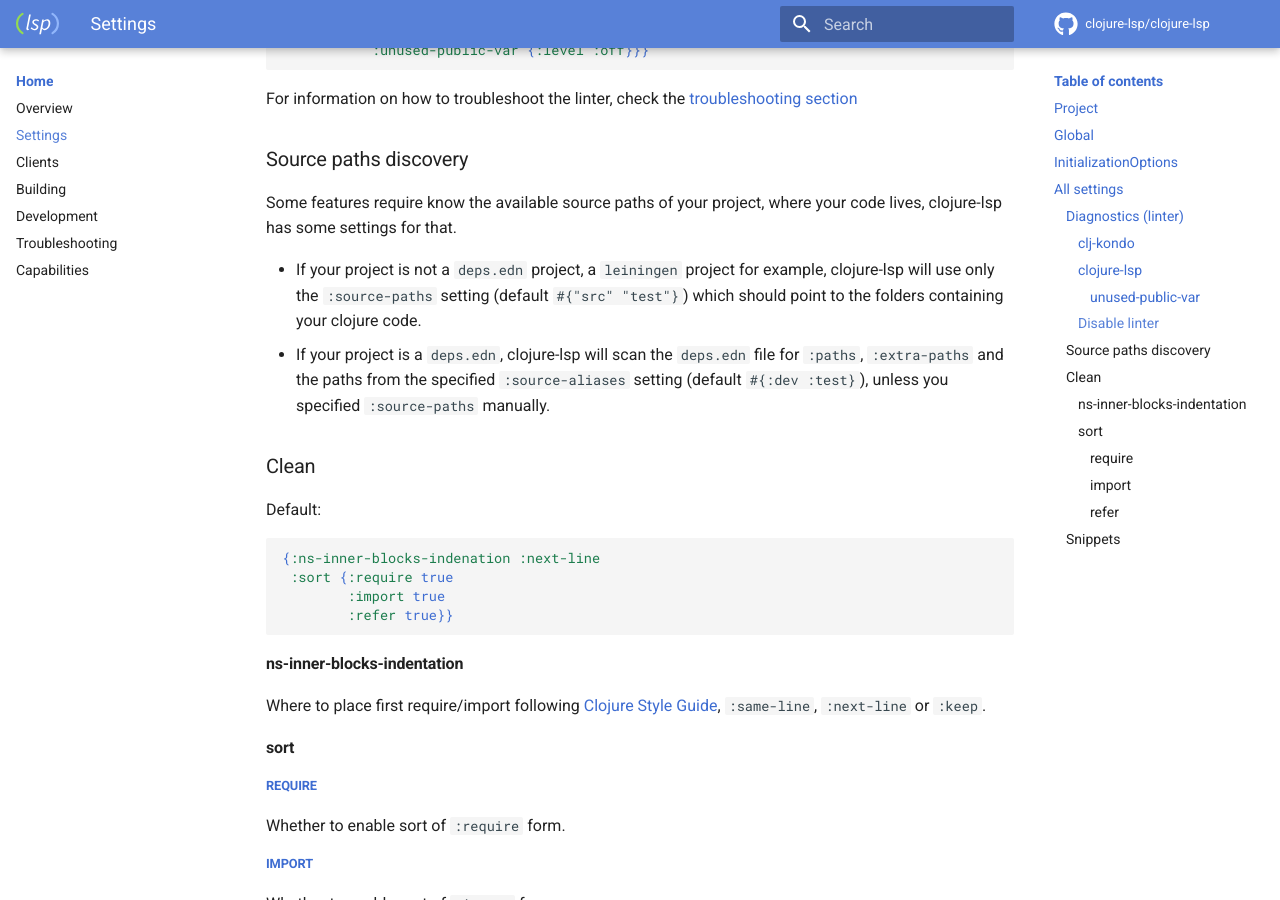
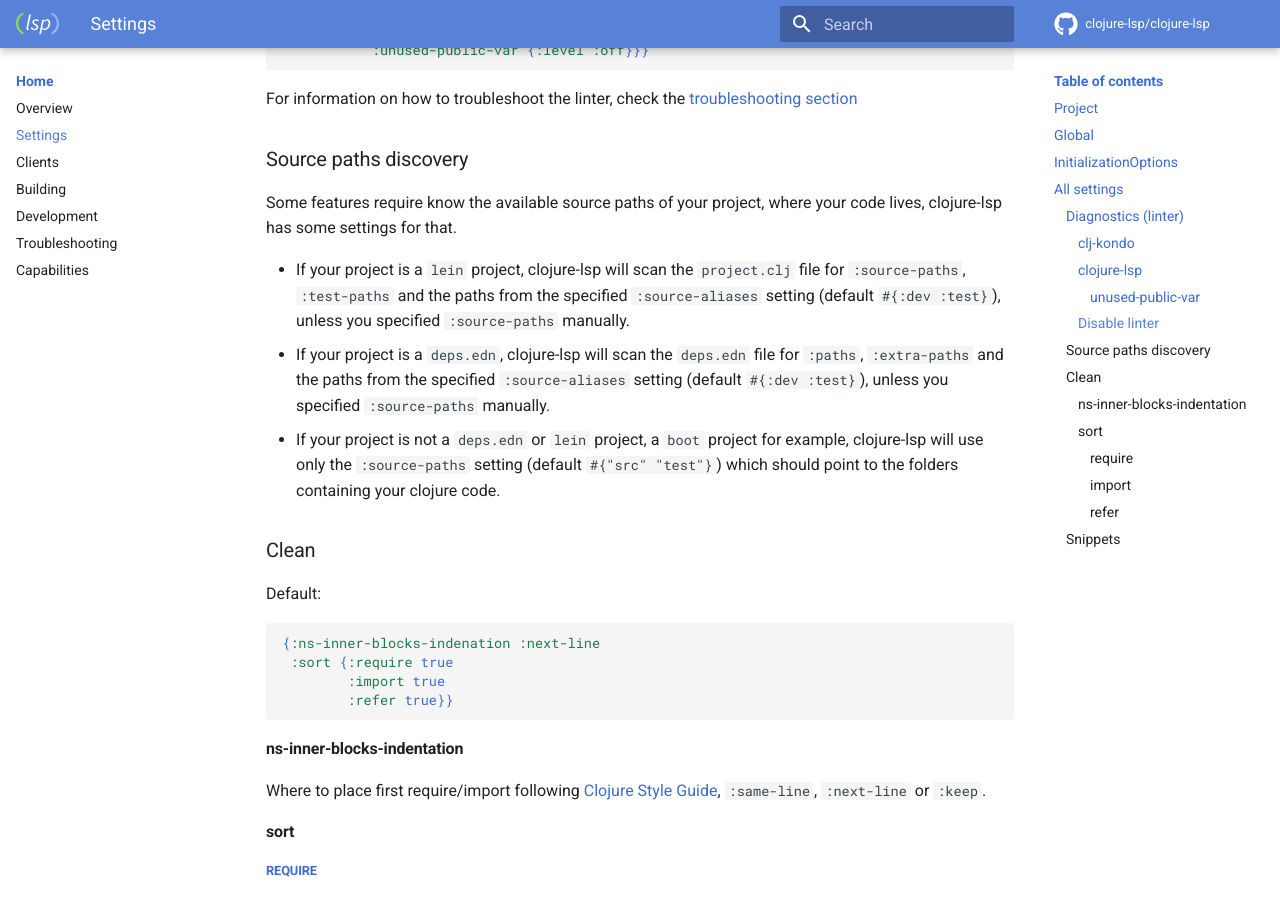
Before and after one commit to clojure-lsp/clojure-lsp, an MkDocs documentation site: the page built from docs/settings.md, in a window 1280 px wide and 900 px high, scrolled down 3996 px. Built offline with MkDocs 1.6.1 and Material for MkDocs 9.7.7, drawn with Linux system fonts in a browser that asks for light colours; comment, search, counter and statistics services are not loaded.

Commit message:
Improve source paths discoverability for `leiningen` projects following the same rules as `deps.edn` projects.

```diff
--- a/docs/settings.md
+++ b/docs/settings.md
@@ -127,8 +127,9 @@ For information on how to troubleshoot the linter, check the [troubleshooting se
 
 Some features require know the available source paths of your project, where your code lives, clojure-lsp has some settings for that.
 
-- If your project is not a `deps.edn` project, a `leiningen` project for example, clojure-lsp will use only the `:source-paths` setting (default `#{"src" "test"}`) which should point to the folders containing your clojure code.
+- If your project is a `lein` project, clojure-lsp will scan the `project.clj` file for `:source-paths`, `:test-paths` and the paths from the specified `:source-aliases` setting (default `#{:dev :test}`), unless you specified `:source-paths` manually.
 - If your project is a `deps.edn`, clojure-lsp will scan the `deps.edn` file for `:paths`, `:extra-paths` and the paths from the specified `:source-aliases` setting (default `#{:dev :test}`), unless you specified `:source-paths` manually.
+- If your project is not a `deps.edn` or `lein` project, a `boot` project for example, clojure-lsp will use only the `:source-paths` setting (default `#{"src" "test"}`) which should point to the folders containing your clojure code.
 
 ### Clean
 
```
Also changed, not shown: CHANGELOG.md (+10 -6 lines), 6 other files.
